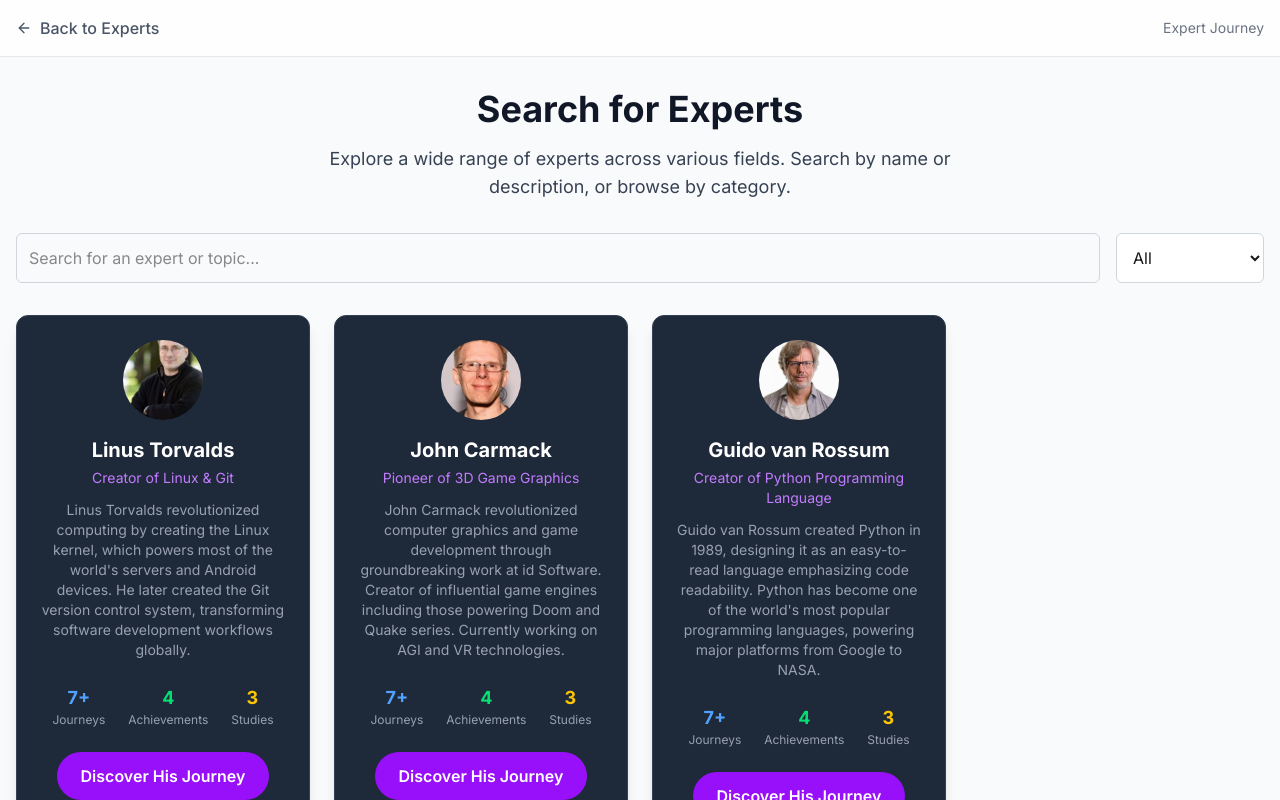
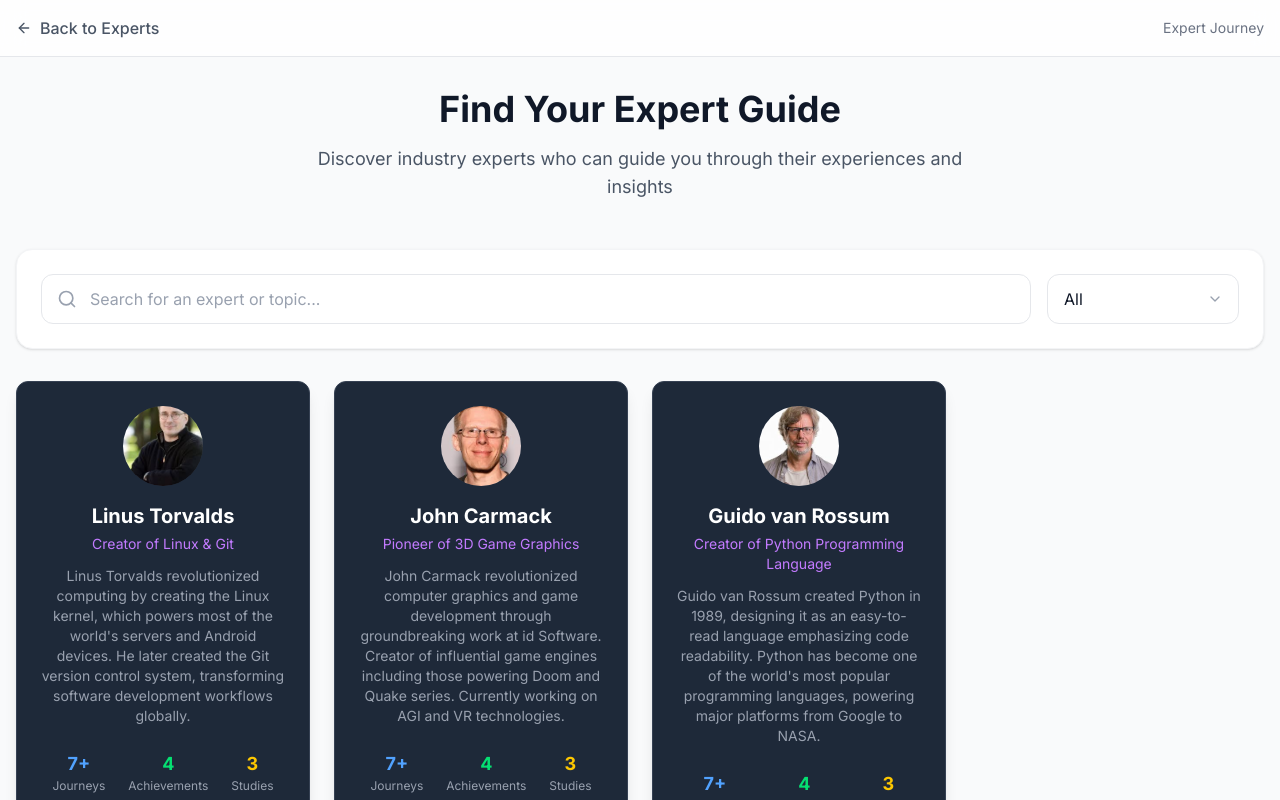
Before and after one commit to AnasHbaieb/journey, a Next.js app: page /search in a window 1280 px wide. Shown: the top 800 px of the page. Built offline with nearby package versions, Linux system fonts and the light colour scheme.

Commit message:
Improve Search Page Design

```diff
--- a/app/(content)/search/components/CategoryFilter.tsx
+++ b/app/(content)/search/components/CategoryFilter.tsx
@@ -1,4 +1,5 @@
 import React from "react"
+import { ChevronDown } from "lucide-react"
 
 interface CategoryFilterProps {
   selectedCategory: string;
@@ -8,8 +9,9 @@
 
 export default function CategoryFilter({ selectedCategory, setSelectedCategory, availableCategories }: CategoryFilterProps) {
   return (
+    <div className="relative">
       <select
-      className="p-3 rounded-md border border-gray-300 focus:outline-none focus:ring-2 focus:ring-blue-500 bg-white"
+        className="appearance-none w-full md:w-48 pl-4 pr-10 py-3 rounded-xl border border-gray-200 bg-white text-gray-900 focus:outline-none focus:ring-2 focus:ring-blue-500 focus:border-transparent cursor-pointer transition duration-200"
         value={selectedCategory}
         onChange={(e) => setSelectedCategory(e.target.value)}
       >
@@ -17,5 +19,9 @@
           <option key={category} value={category}>{category}</option>
         ))}
       </select>
+      <div className="absolute inset-y-0 right-4 flex items-center pointer-events-none">
+        <ChevronDown className="h-4 w-4 text-gray-400" />
+      </div>
+    </div>
   )
 }
--- a/app/(content)/search/components/Result.tsx
+++ b/app/(content)/search/components/Result.tsx
@@ -1,6 +1,7 @@
 import React from "react"
 import ExpertCard from "../../../(landing)/components/ExpertCard"
 import { Expert } from "../../../data/mockdata"
+import { UserX } from "lucide-react"
 
 interface ResultProps {
   filteredExperts: Expert[];
@@ -10,9 +11,15 @@
   return (
     <section>
       {filteredExperts.length === 0 ? (
-        <p className="text-center text-gray-600 text-xl">
-          No experts found matching your search/filter criteria.
-        </p>
+        <div className="flex flex-col items-center justify-center py-16">
+          <UserX className="w-16 h-16 text-gray-400 mb-4" />
+          <p className="text-xl text-gray-600 font-medium">
+            No experts found matching your criteria
+          </p>
+          <p className="text-gray-500 mt-2">
+            Try adjusting your search terms or filters
+          </p>
+        </div>
       ) : (
         <div className="grid grid-cols-1 sm:grid-cols-2 lg:grid-cols-3 xl:grid-cols-4 gap-6">
           {filteredExperts.map((expert) => (
--- a/app/(content)/search/components/SearchInput.tsx
+++ b/app/(content)/search/components/SearchInput.tsx
@@ -1,4 +1,5 @@
 import React from "react"
+import { Search } from "lucide-react"
 
 interface SearchInputProps {
   searchTerm: string;
@@ -7,12 +8,17 @@
 
 export default function SearchInput({ searchTerm, setSearchTerm }: SearchInputProps) {
   return (
+    <div className="relative flex-1">
+      <div className="absolute inset-y-0 left-4 flex items-center pointer-events-none">
+        <Search className="h-5 w-5 text-gray-400" />
+      </div>
       <input
         type="text"
         placeholder="Search for an expert or topic..."
-      className="flex-1 p-3 rounded-md border border-gray-300 focus:outline-none focus:ring-2 focus:ring-blue-500"
+        className="w-full pl-12 pr-4 py-3 rounded-xl border border-gray-200 bg-white text-gray-900 placeholder-gray-400 focus:outline-none focus:ring-2 focus:ring-blue-500 focus:border-transparent transition duration-200"
         value={searchTerm}
         onChange={(e) => setSearchTerm(e.target.value)}
       />
+    </div>
   )
 }
--- a/app/(content)/search/components/SearchSection.tsx
+++ b/app/(content)/search/components/SearchSection.tsx
@@ -42,13 +42,18 @@
   }, [searchTerm, selectedCategory, experts])
 
   return (
-    <section className="mb-8">
-      <h1 className="text-4xl font-bold text-gray-900 mb-4 text-center">Search for Experts</h1>
-      <p className="text-lg text-gray-700 mb-8 text-center max-w-2xl mx-auto">
-        Explore a wide range of experts across various fields. Search by name or description, or browse by category.
+    <section className="max-w-7xl mx-auto">
+      <div className="text-center mb-12">
+        <h1 className="text-4xl font-bold text-gray-900 mb-4">
+          Find Your Expert Guide
+        </h1>
+        <p className="text-lg text-gray-600 max-w-2xl mx-auto">
+          Discover industry experts who can guide you through their experiences and insights
         </p>
+      </div>
 
-      <div className="flex flex-col md:flex-row gap-4 mb-8">
+      <div className="bg-white rounded-2xl shadow-sm border border-gray-100 p-6 mb-8">
+        <div className="flex flex-col md:flex-row gap-4">
           <SearchInput searchTerm={searchTerm} setSearchTerm={setSearchTerm} />
           <CategoryFilter
             selectedCategory={selectedCategory}
@@ -56,7 +61,8 @@
             availableCategories={availableCategories}
           />
         </div>
-      {/* Render the Result component here, passing filteredExperts */}
+      </div>
+
       <Result filteredExperts={filteredExperts} />
     </section>
   )
```
Lines whose indentation alone changed are shown as unchanged.
